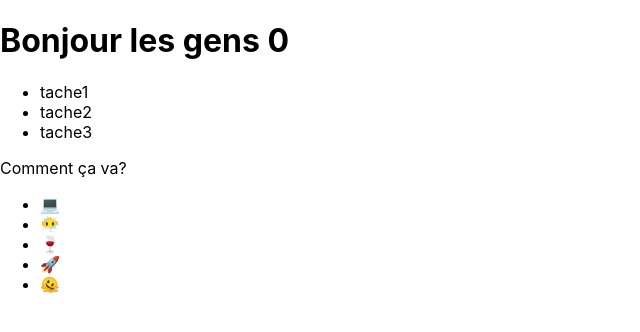
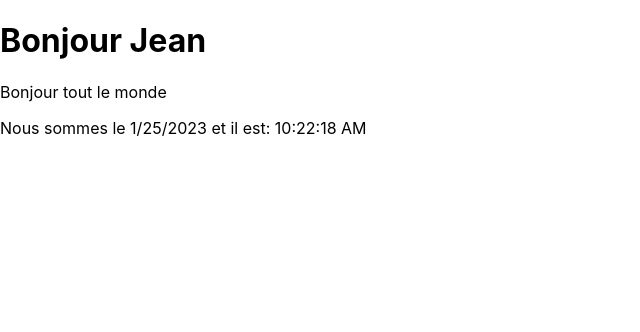
Before and after one commit to Mathieu-Warocquier/test-reals, a React (Create React App) app: page / in a window 1280 px wide. Shown: the top 332 px of the page, without its empty margins (0-640 px from the left). Built offline with nearby package versions, Linux system fonts and the light colour scheme.

Commit message:
horlogue dynamiquie

```diff
--- a/src/components/App.js
+++ b/src/components/App.js
@@ -7,11 +7,17 @@ import ShoppingList from './ShoppingList'
 // import QuestionForm from './QuestionForm'
 import Footer from './Footer'
 import Test from './Test'
+import TestA from './TestA'
+import Horloge from './Horloge'
 
 function App() {
 
   return (
-    <Test />
+    // <Test />
+    <div>
+      <TestA name="Jean">Bonjour tout le monde</TestA>
+      <Horloge />
+    </div>
   )
 
 
--- /dev/null
+++ b/src/components/Horloge.js
@@ -0,0 +1,20 @@
+import { useState, useEffect } from 'react'
+
+function Horloge() {
+  const date = new Date()
+  const [time, setTime] = useState(new Date());
+
+  useEffect(() => {
+    const intervalId = setInterval(() => {
+      setTime(new Date());
+    }, 1000);
+
+    return () => clearInterval(intervalId);
+  });
+
+
+  return <div>
+    Nous sommes le {date.toLocaleDateString()} et il est: {time.toLocaleTimeString()}
+  </div>
+}
+export default Horloge
--- /dev/null
+++ b/src/components/TestA.js
@@ -0,0 +1,8 @@
+function TestA({name, children}) {
+  return <div>
+          <h1>Bonjour {name}</h1>
+          <p>{children}</p>
+        </div>
+}
+
+export default TestA
```
